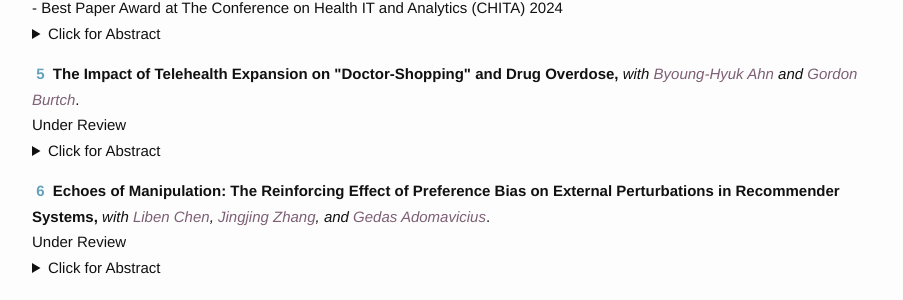
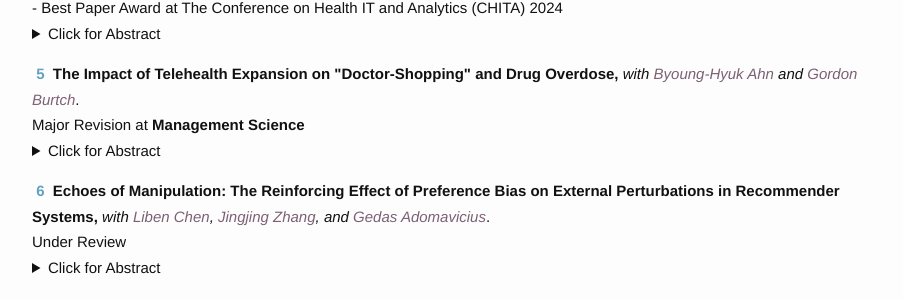
Before and after one commit to meizizhou/homepage, a Jekyll site: the page built from research.md, in a window 1280 px wide. Shown: the part 714-1014 px from the top of the page, without its empty margins (188-1091 px from the left). Built offline with Jekyll 4.4.1, drawn with Linux system fonts in a browser that asks for light colours.

Commit message:
Update research.md

```diff
--- a/research.md
+++ b/research.md
@@ -33,7 +33,7 @@ items:
   - title: teledrug
     description: <strong>The Impact of Telehealth Expansion on "Doctor-Shopping" and Drug Overdose,</strong> <i> with <a href="https://www.bu.edu/questrom/profiles/byoung-hyuk-ahn/" target="_blank">Byoung-Hyuk Ahn</a> and <a href = "https://www.bu.edu/questrom/profile/gordon-burtch/" target="_blank">Gordon Burtch</a></i>.
     abstract: Telehealth technologies are transforming the U.S. healthcare system by enabling more efficient and cost-effective access to quality care. However, this shift brings the potential for new challenges. One such challenge is the increased opportunity for patients to engage in doctor-shopping, attempting to acquire controlled substances from multiple healthcare providers simultaneously. With the above in mind, we consider the relationship between telehealth expansion and doctor-shopping. We study local increases in telehealth adoption arising from specific policy changes&#58; states' entry into the Interstate Medical Licensure Compact (IMLC) and the federal introduction of temporary licensure waivers during the COVID-19 pandemic. Pairing the schedule of these policy changes with data on private insurance claims from 2012 to 2022, we show that telehealth expansion has led to a rise in doctor-shopping and an associated rise in drug overdoses. We evaluate heterogeneity in these effects by drug types and depending on the street prices of illicit alternatives. Finally, we assess the efficacy of Prescription Drug Monitoring Programs (PDMPs) for mitigating these outcomes. Our findings document an unintended consequence of telehealth expansion, and they offer practical insights for policymakers and healthcare system designers.
-    publication: Under Review
+    publication: Major Revision at <strong>Management Science</strong>
     numbering: 5
   - title: perturbation
     description: <strong>Echoes of Manipulation&#58; The Reinforcing Effect of Preference Bias on External Perturbations in Recommender Systems,</strong> <i> with <a href="https://carlsonschool.umn.edu/faculty/liben-chen" target="_blank">Liben Chen</a>, <a href="https://sites.google.com/view/jingjingzhang" target="_blank">Jingjing Zhang</a>, and <a href="https://carlsonschool.umn.edu/faculty/gediminas-adomavicius" target="_blank">Gedas Adomavicius</a></i>.
```
